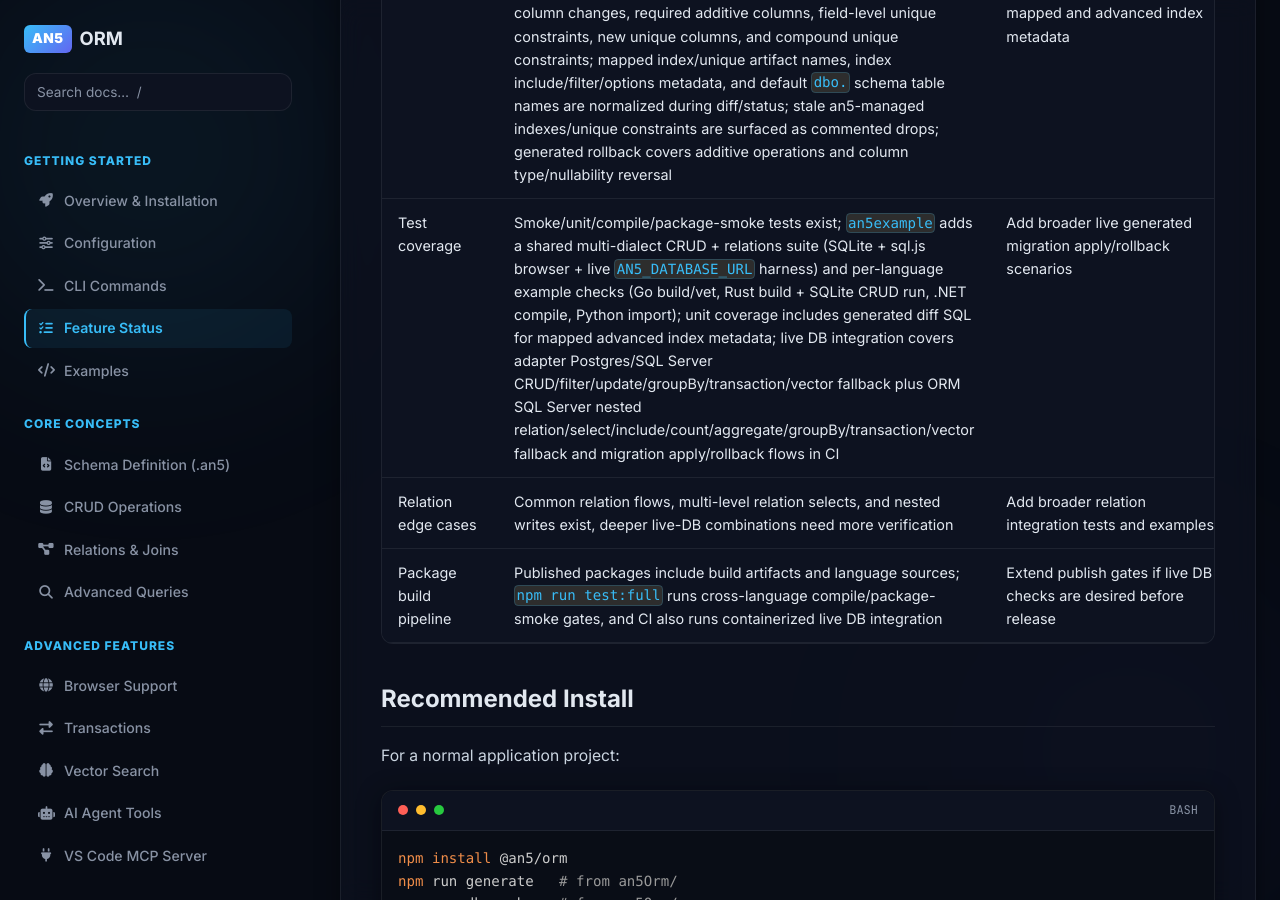
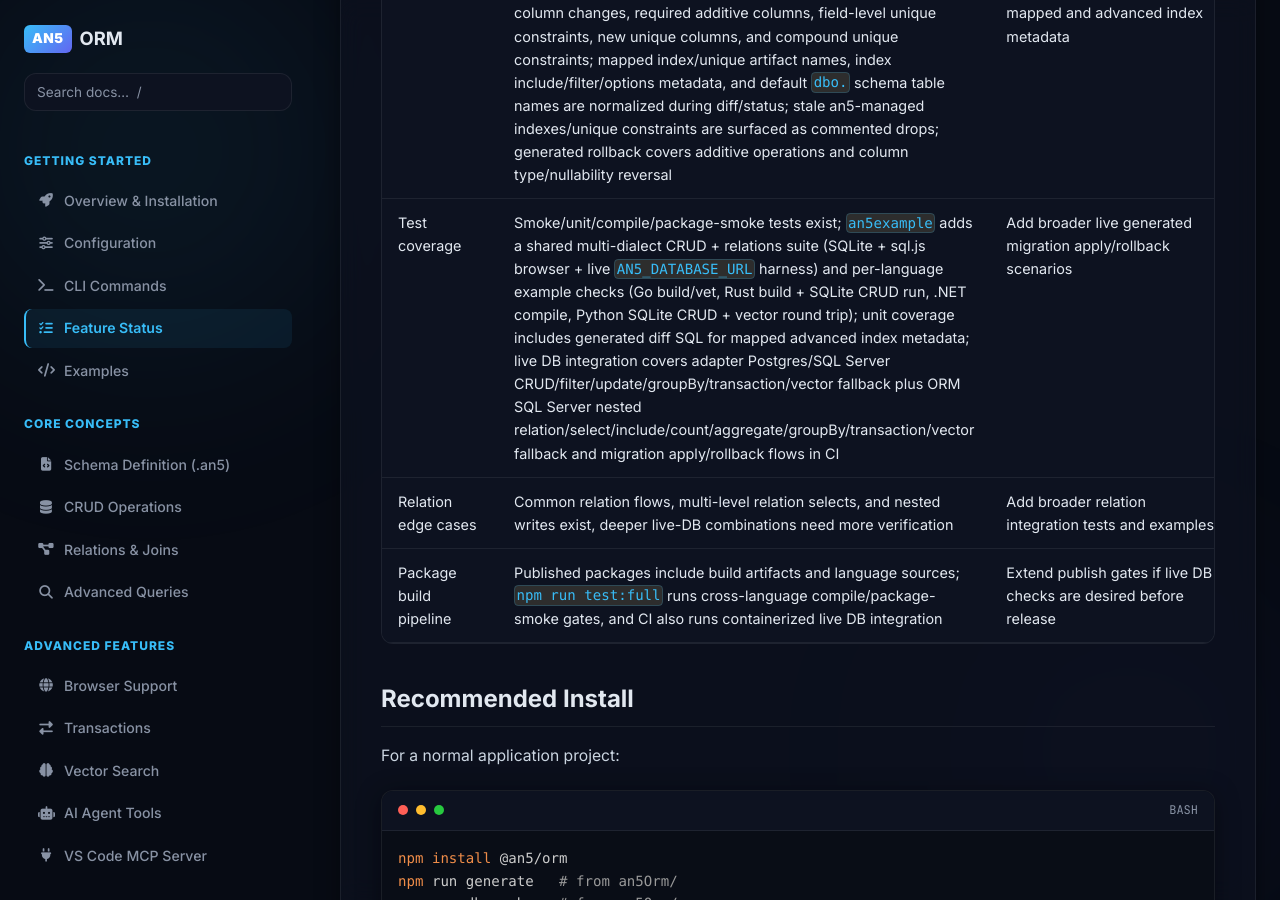
Before and after one commit to an5ORM/docs, a Jekyll site: the page built from docs/guides/feature-status.md, in a window 1280 px wide and 900 px high, scrolled down 7939 px. Built offline with Jekyll 4.4.1, drawn with Linux system fonts in a browser that asks for light colours; nearby versions of some CDN libraries.

Commit message:
docs(examples): say what the Python example actually checks
It builds a SQLite database and asserts the VECTOR(n) round trip and ranking, which is
what test:python runs, not an import check.

```diff
--- a/docs/guides/feature-status.md
+++ b/docs/guides/feature-status.md
@@ -145,7 +145,7 @@
 | PyPI organization      | PyPI orgs are managed through PyPI web UI, not CLI                                                                                                                                                                                                                                                                                                                                                                                                                                                                                                                                                 | Create `an5` organization manually and add package owner/manager                                              |
 | PyPI upload            | Build artifacts are ready, credentials are not configured                                                                                                                                                                                                                                                                                                                                                                                                                                                                                                                                          | Set `TWINE_USERNAME=__token__` and `TWINE_PASSWORD=<pypi-token>`, then run `python -m twine upload dist-py/*` |
 | Migration workflow     | Diff/generate/apply/rollback tracking exists for SQL files; SQL previews and generated preflight checks are available for risky column changes, required additive columns, field-level unique constraints, new unique columns, and compound unique constraints; mapped index/unique artifact names, index include/filter/options metadata, and default `dbo.` schema table names are normalized during diff/status; stale an5-managed indexes/unique constraints are surfaced as commented drops; generated rollback covers additive operations and column type/nullability reversal           | Add live generated migration apply/rollback scenarios for mapped and advanced index metadata                  |
-| Test coverage          | Smoke/unit/compile/package-smoke tests exist; `an5example` adds a shared multi-dialect CRUD + relations suite (SQLite + sql.js browser + live `AN5_DATABASE_URL` harness) and per-language example checks (Go build/vet, Rust build + SQLite CRUD run, .NET compile, Python import); unit coverage includes generated diff SQL for mapped advanced index metadata; live DB integration covers adapter Postgres/SQL Server CRUD/filter/update/groupBy/transaction/vector fallback plus ORM SQL Server nested relation/select/include/count/aggregate/groupBy/transaction/vector fallback and migration apply/rollback flows in CI | Add broader live generated migration apply/rollback scenarios                                                 |
+| Test coverage          | Smoke/unit/compile/package-smoke tests exist; `an5example` adds a shared multi-dialect CRUD + relations suite (SQLite + sql.js browser + live `AN5_DATABASE_URL` harness) and per-language example checks (Go build/vet, Rust build + SQLite CRUD run, .NET compile, Python SQLite CRUD + vector round trip); unit coverage includes generated diff SQL for mapped advanced index metadata; live DB integration covers adapter Postgres/SQL Server CRUD/filter/update/groupBy/transaction/vector fallback plus ORM SQL Server nested relation/select/include/count/aggregate/groupBy/transaction/vector fallback and migration apply/rollback flows in CI | Add broader live generated migration apply/rollback scenarios                                                 |
 | Relation edge cases    | Common relation flows, multi-level relation selects, and nested writes exist, deeper live-DB combinations need more verification                                                                                                                                                                                                                                                                                                                                                                                                                                                                   | Add broader relation integration tests and examples                                                           |
 | Package build pipeline | Published packages include build artifacts and language sources; `npm run test:full` runs cross-language compile/package-smoke gates, and CI also runs containerized live DB integration                                                                                                                                                                                                                                                                                                                                                                                                           | Extend publish gates if live DB checks are desired before release                                             |
 
```
Also changed, not shown: docs/guides/examples.md (+6 -5 lines).
